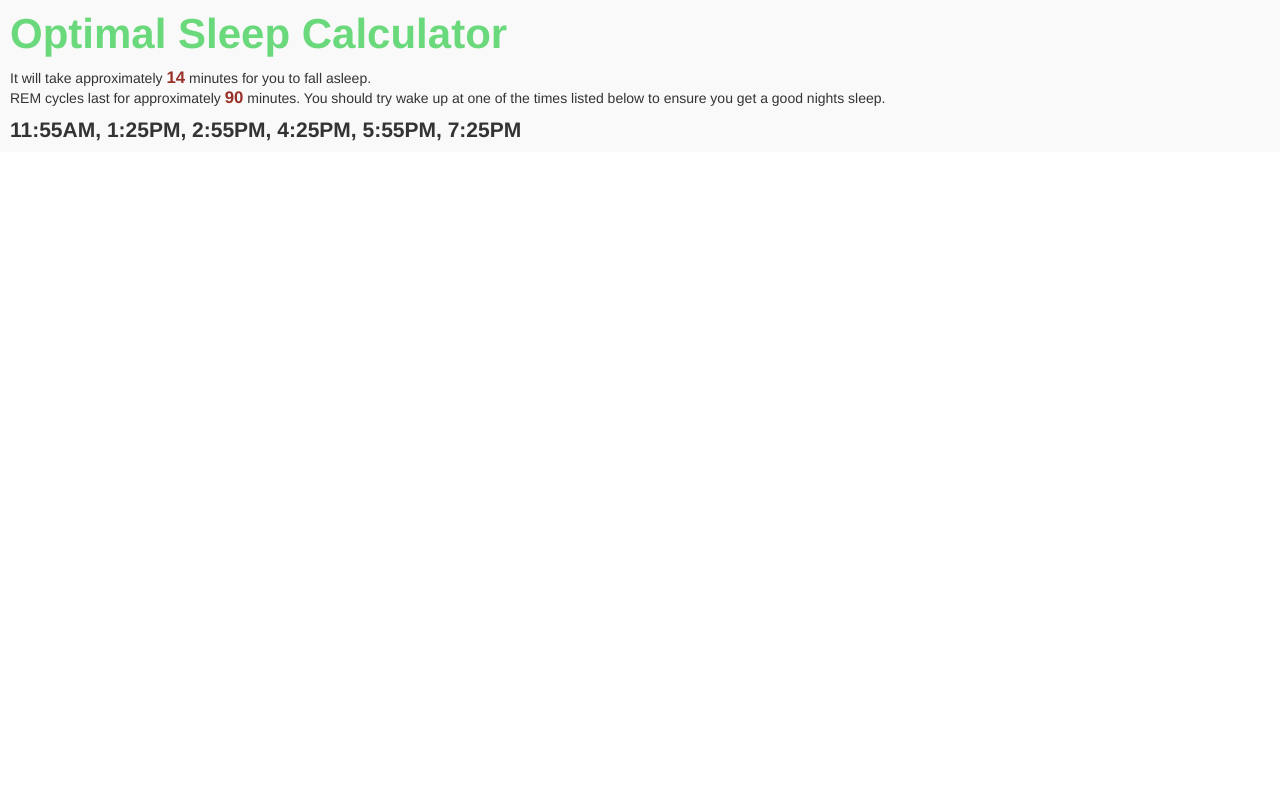
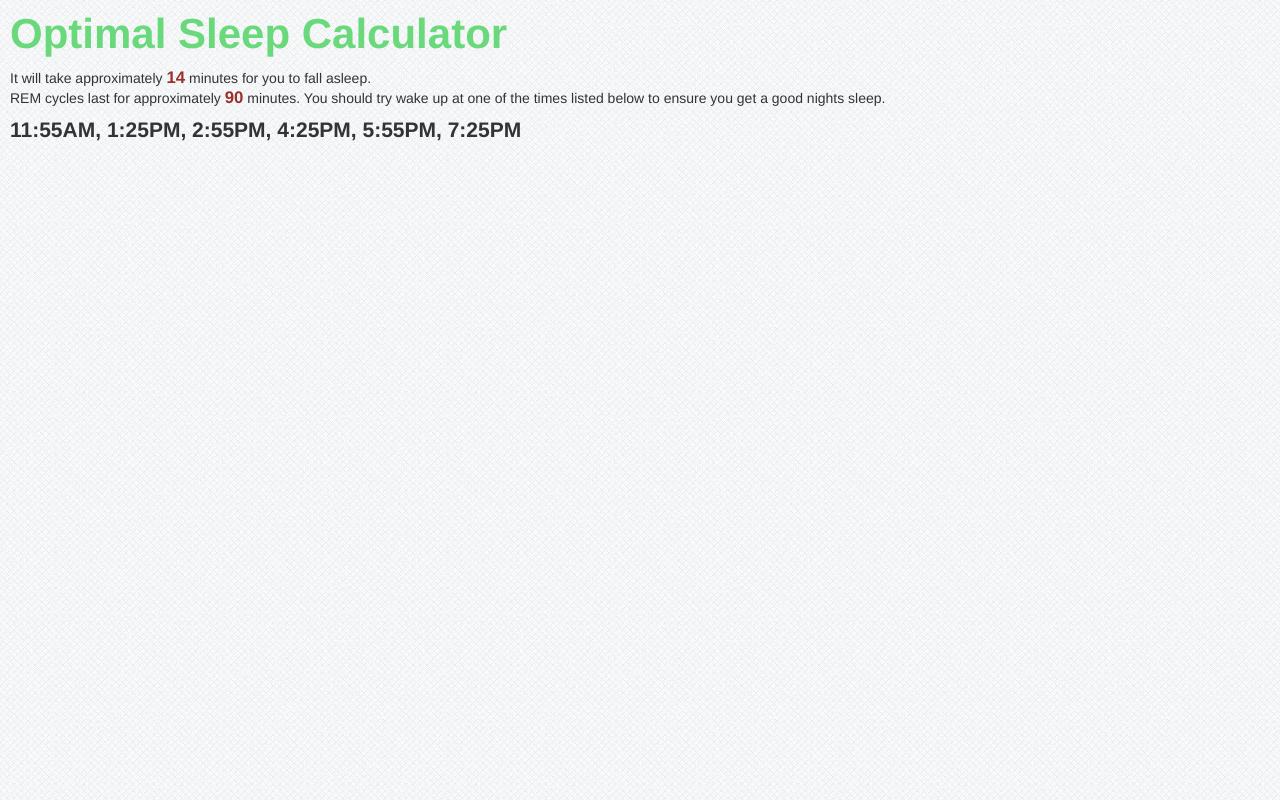
Before and after one commit to Jordy/Optimal-Sleep-Calculator, a plain HTML site: page index.html in a window 1280 px wide. Drawn offline with Linux system fonts and the light colour scheme.

Commit message:
added background image to index page

```diff
--- a/css/style.css
+++ b/css/style.css
@@ -7,11 +7,12 @@ html
 {
 font: 14px helvetica, arial, clean, sans-serif;
 color: #333333;
+background-image: url('../images/grid_noise.png');
+background-repeat: repeat;
 }
 
 #sleepCalculator
 {
-background-color: #F9F9F9;
 padding: 10px;
 }
 
```
Also changed, not shown: images/grid_noise.png (added).
